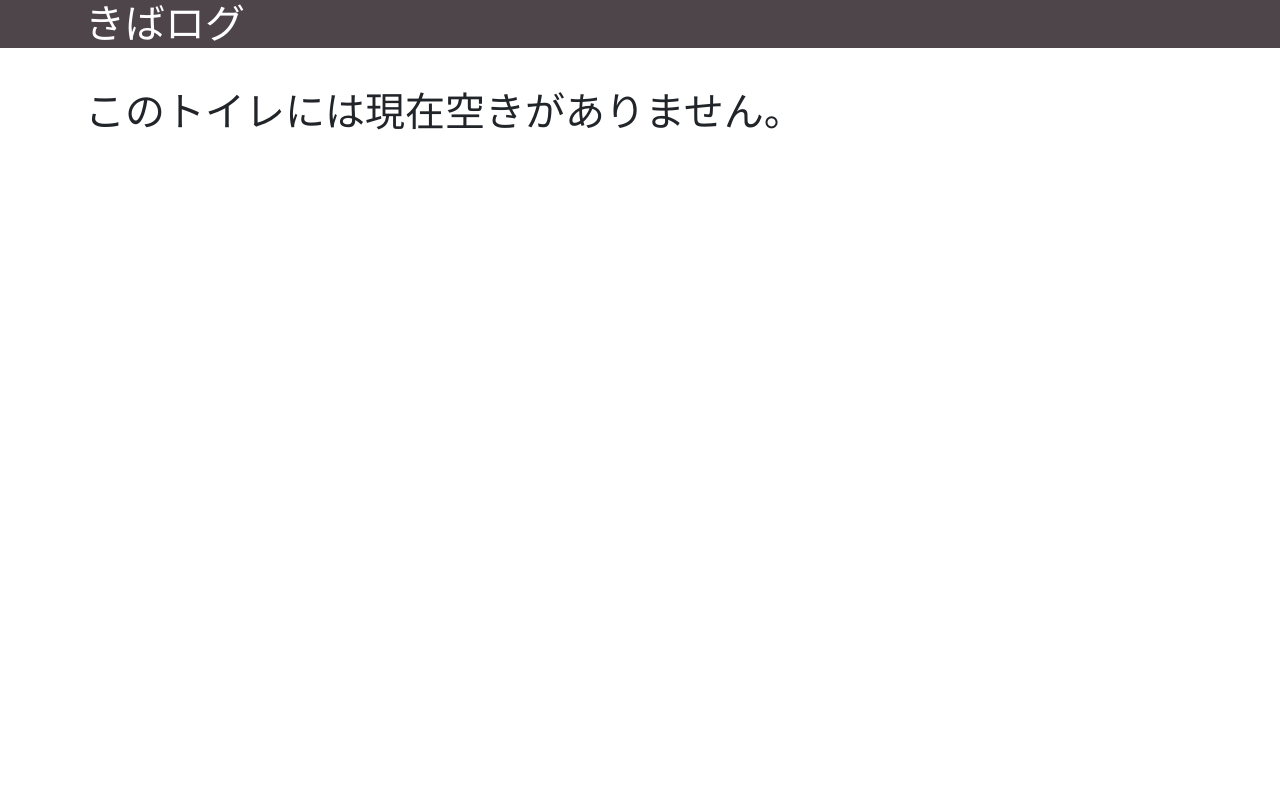
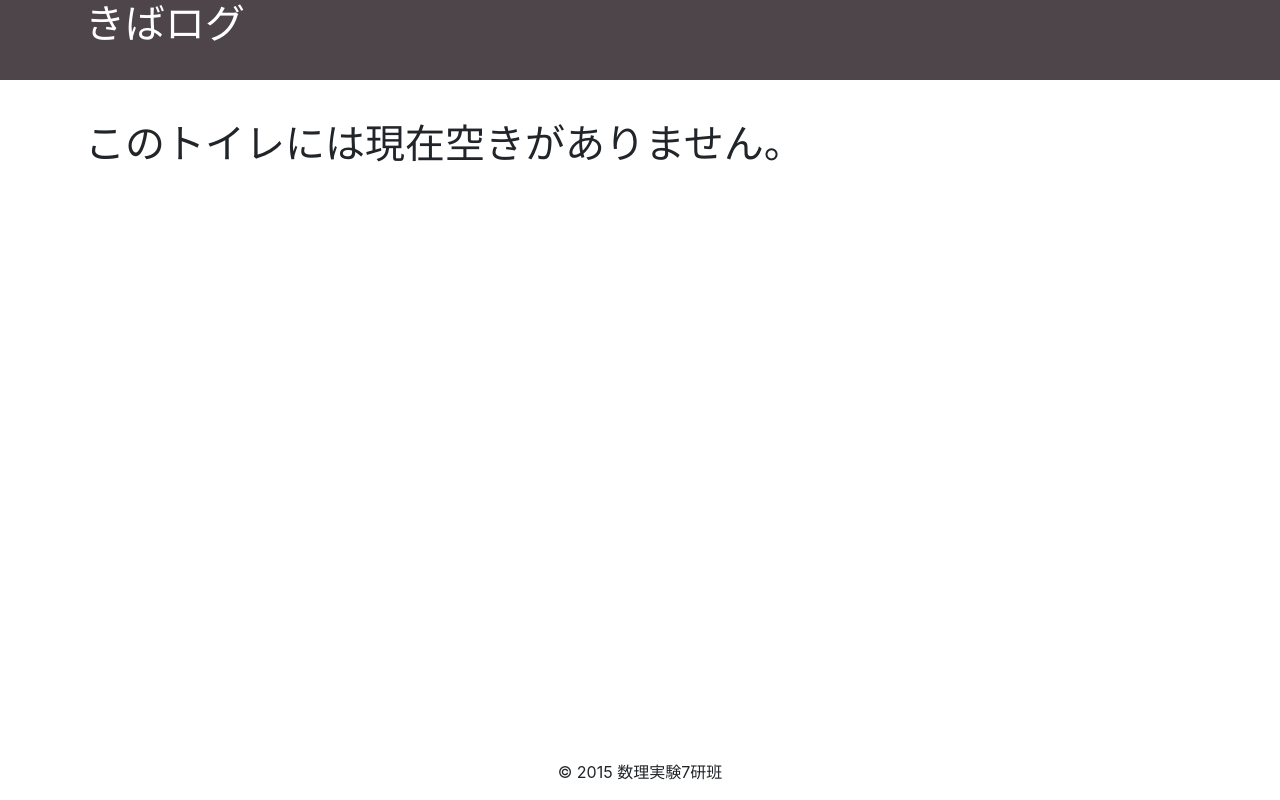
Before and after one commit to natrium11321/ototsukasa, a plain HTML site: page web/fail.html in a window 1280 px wide. Drawn offline with nearby package versions, Linux system fonts and the light colour scheme.

Commit message:
Improve UI

```diff
--- a/web/fail.html
+++ b/web/fail.html
@@ -4,19 +4,29 @@
     <title>きばログ</title>
     <meta name="viewport" content="initial-scale=1.0, user-scalable=no">
     <meta charset="utf-8">
+    <meta name="author" content="TakahiroSugiura">
     <!-- Bootstrap -->
     <link href="css/bootstrap.min.css" rel="stylesheet">
 
     <style>
+      html,body{
+        height: 100%;
+      }
       .myheader {
         height: 10%;
         margin: 0;
         background-color: #4e454a;
         margin-bottom: 40px;
-        color: #fff
+        color: #fff;
+      }
+      .myheader a{
+        color: #fff;
       }
       .main {
-        height: 85%;
+        height: 80%;
+      }
+      footer {
+        text-align: center;
       }
     </style>
 
@@ -24,7 +34,7 @@
   <body>
     <div class="myheader">
       <div class="container">
-        <h1>きばログ</h1>
+        <h1><a href="index.html">きばログ</a></h1>
       </div>
     </div>
     <div class="main">
@@ -32,5 +42,8 @@
         <h1>このトイレには現在空きがありません。</h1>
       </div>
     </div>
+    <footer>
+      <p>© 2015 数理実験7研班</p>
+    </footer>
   </body>
 </html>
```
Also changed, not shown: web/index.html (+16 -3 lines), web/success.html (+16 -3 lines).
